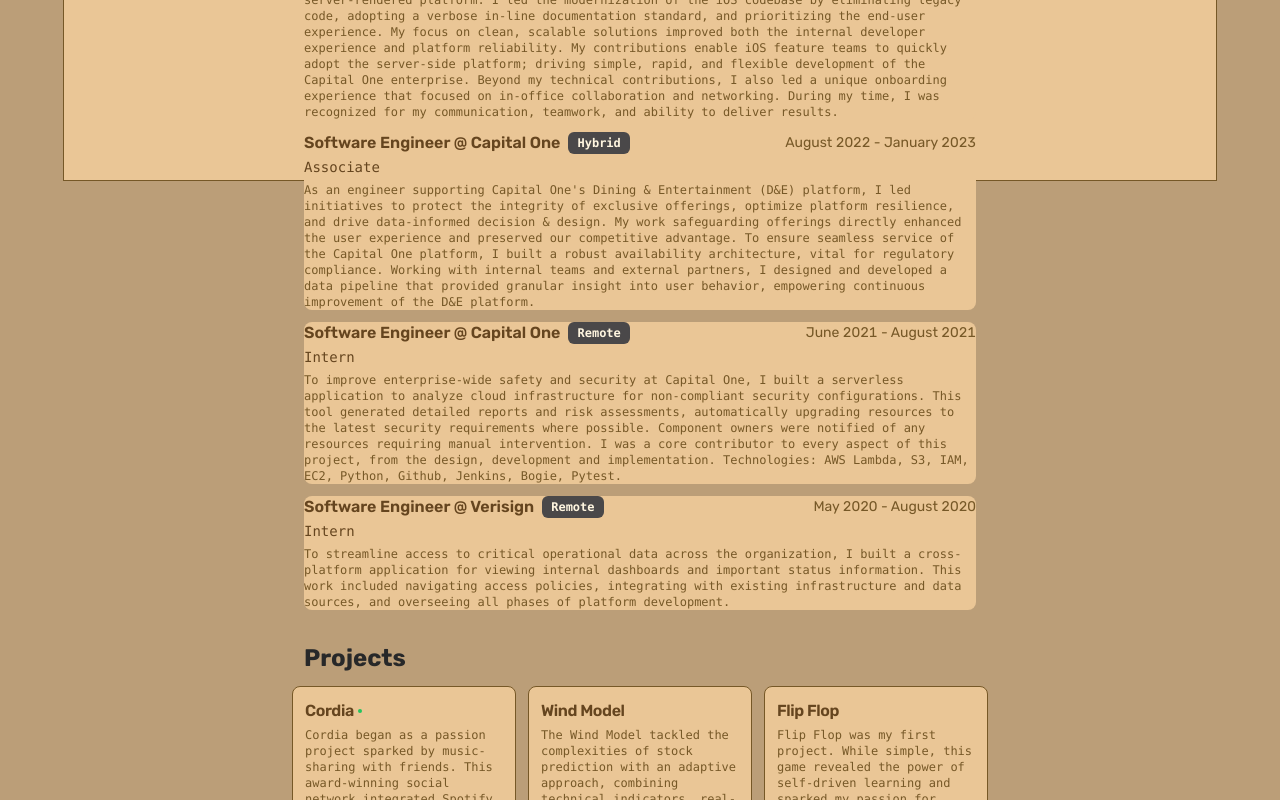
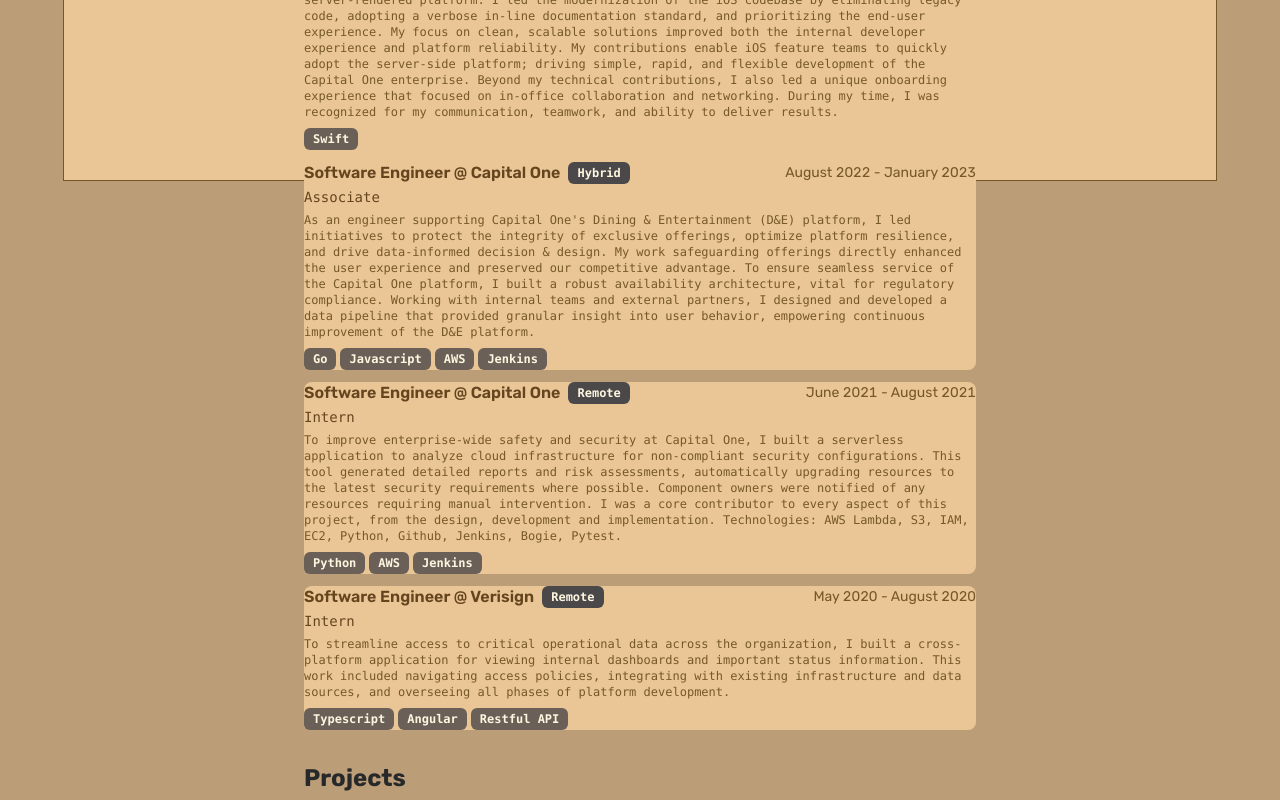
Before and after one commit to Jckwind/JackWindham.com, a Next.js app in the folder frontend/: page /resume in a window 1280 px wide. Shown: the part 620-1420 px from the top of the page. Built offline with nearby package versions, Linux system fonts and the light colour scheme.

Commit message:
added a lot

```diff
--- a/frontend/src/data/jack.json
+++ b/frontend/src/data/jack.json
@@ -21,6 +21,7 @@
         {
             "school": "Virginia Polytechnic Institute and State University",
             "degree": "Bachelor's Degree in Computer Science",
+            "description": "Graduated with a focus on full-stack development. Explored diverse interests: multiple entrepreneurial projects, leadership roles in multiple organizations, and a capstone project on brain modeling. I was also known to tutor peers in math and software development in my free time.",
             "start": "2018",
             "end": "2022"
         }
@@ -34,7 +35,8 @@
             "badges": ["Hybrid"],
             "start": "February 2024",
             "end": "Present",
-            "description": "As an engineer working on Capital One's core platform, I took ownership of critical initiatives within the iOS team, such as improving the architecture and performance of the server-rendered platform. I led the modernization of the iOS codebase by eliminating legacy code, adopting a verbose in-line documentation standard, and prioritizing the end-user experience. My focus on clean, scalable solutions improved both the internal developer experience and platform reliability. My contributions enable iOS feature teams to quickly adopt the server-side platform; driving simple, rapid, and flexible development of the Capital One enterprise. Beyond my technical contributions, I also led a unique onboarding experience that focused on in-office collaboration and networking. During my time, I was recognized for my communication, teamwork, and ability to deliver results."
+            "description": "As an engineer working on Capital One's core platform, I took ownership of critical initiatives within the iOS team, such as improving the architecture and performance of the server-rendered platform. I led the modernization of the iOS codebase by eliminating legacy code, adopting a verbose in-line documentation standard, and prioritizing the end-user experience. My focus on clean, scalable solutions improved both the internal developer experience and platform reliability. My contributions enable iOS feature teams to quickly adopt the server-side platform; driving simple, rapid, and flexible development of the Capital One enterprise. Beyond my technical contributions, I also led a unique onboarding experience that focused on in-office collaboration and networking. During my time, I was recognized for my communication, teamwork, and ability to deliver results.",
+            "tech_stack": ["Swift"]
         },
         {
             "company": "Capital One",
@@ -44,7 +46,8 @@
             "badges": ["Hybrid"],
             "start": "August 2022",
             "end": "January 2023",
-            "description": "As an engineer supporting Capital One's Dining & Entertainment (D&E) platform, I led initiatives to protect the integrity of exclusive offerings, optimize platform resilience, and drive data-informed decision & design. My work safeguarding offerings directly enhanced the user experience and preserved our competitive advantage. To ensure seamless service of the Capital One platform, I built a robust availability architecture, vital for regulatory compliance. Working with internal teams and external partners, I designed and developed a data pipeline that provided granular insight into user behavior, empowering continuous improvement of the D&E platform."
+            "description": "As an engineer supporting Capital One's Dining & Entertainment (D&E) platform, I led initiatives to protect the integrity of exclusive offerings, optimize platform resilience, and drive data-informed decision & design. My work safeguarding offerings directly enhanced the user experience and preserved our competitive advantage. To ensure seamless service of the Capital One platform, I built a robust availability architecture, vital for regulatory compliance. Working with internal teams and external partners, I designed and developed a data pipeline that provided granular insight into user behavior, empowering continuous improvement of the D&E platform.",
+            "tech_stack": ["Go", "Javascript", "AWS", "Jenkins"]
         },
         {
             "company": "Capital One",
@@ -54,7 +57,8 @@
             "link": "https://www.capitalone.com/",
             "start": "June 2021",
             "end": "August 2021",
-            "description": "To improve enterprise-wide safety and security at Capital One, I built a serverless application to analyze cloud infrastructure for non-compliant security configurations. This tool generated detailed reports and risk assessments, automatically upgrading resources to the latest security requirements where possible. Component owners were notified of any resources requiring manual intervention. I was a core contributor to every aspect of this project, from the design, development and implementation. Technologies: AWS Lambda, S3, IAM, EC2, Python, Github, Jenkins, Bogie, Pytest."
+            "description": "To improve enterprise-wide safety and security at Capital One, I built a serverless application to analyze cloud infrastructure for non-compliant security configurations. This tool generated detailed reports and risk assessments, automatically upgrading resources to the latest security requirements where possible. Component owners were notified of any resources requiring manual intervention. I was a core contributor to every aspect of this project, from the design, development and implementation. Technologies: AWS Lambda, S3, IAM, EC2, Python, Github, Jenkins, Bogie, Pytest.",
+            "tech_stack": ["Python", "AWS", "Jenkins"]
         },
         {
             "company": "Verisign",
@@ -64,7 +68,8 @@
             "badges": ["Remote"],
             "start": "May 2020",
             "end": "August 2020",
-            "description": "To streamline access to critical operational data across the organization, I built a cross-platform application for viewing internal dashboards and important status information. This work included navigating access policies, integrating with existing infrastructure and data sources, and overseeing all phases of platform development."
+            "description": "To streamline access to critical operational data across the organization, I built a cross-platform application for viewing internal dashboards and important status information. This work included navigating access policies, integrating with existing infrastructure and data sources, and overseeing all phases of platform development.",
+            "tech_stack": ["Typescript", "Angular", "Restful API"]
         }
     ],
     "projects": [
@@ -99,7 +104,6 @@
             "techStack": [
                 "Side Project",
                 "Swift"
-
             ]
         },
         {
@@ -109,7 +113,6 @@
             "techStack": [
                 "Side Project",
                 "Swift"
-
             ]
         },
         {
--- a/frontend/src/pages/resume.tsx
+++ b/frontend/src/pages/resume.tsx
@@ -109,6 +109,15 @@
                   </div>
                 </CardHeader>
                 <CardContent className="mt-2 text-xs">{work.description}</CardContent>
+                <CardContent className="mt-2 flex flex-wrap gap-1">
+                  {
+                    work.tech_stack.map((badge) => (
+                      <Badge className="align-middle text-xs" key={badge}>
+                        {badge}
+                      </Badge>
+                    ))
+                  }
+                </CardContent>
               </Card>
             );
           })}
@@ -138,8 +147,8 @@
                 <div className="flex flex-wrap gap-1">
                   {
                     skills.map((skill) => {
-                    return <Badge key={skill}>{skill}</Badge>;
-                  })
+                      return <Badge key={skill}>{skill}</Badge>;
+                    })
                   }
                 </div>
               </>
@@ -162,7 +171,8 @@
                 <div className="text-sm tabular-nums text-muted-foreground md:hidden">
                   {education.start} - {education.end}
                 </div>
-                <CardContent className="mt-2">{education.degree}</CardContent>
+                <CardContent className="mt-2 text-muted-foreground">{education.degree}</CardContent>
+                <CardContent className="mt-2">{education.description}</CardContent>
               </Card>
             );
           })}
```
